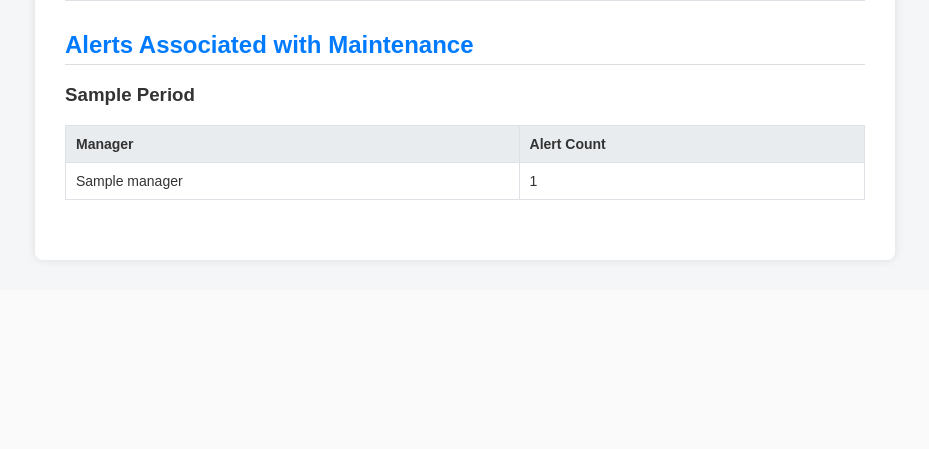
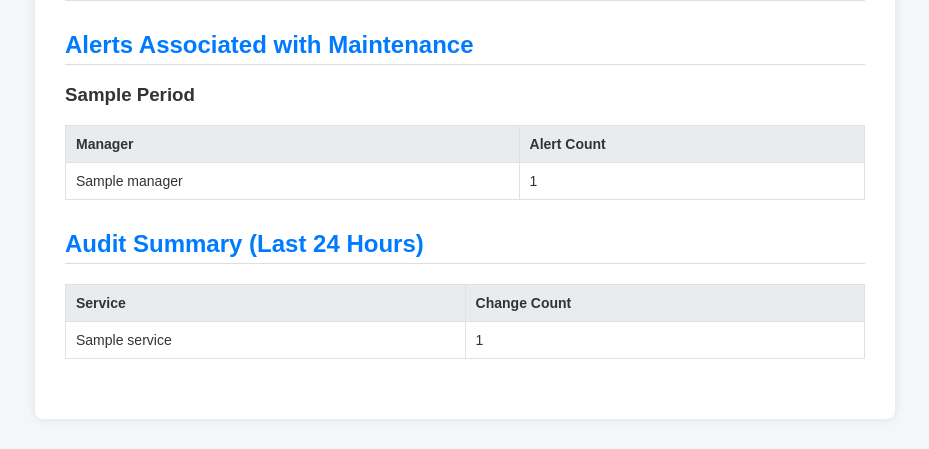
Before and after one commit to rohith-gunti/reporting-moogsoft, a Python web app: template templates/health_check.html in a window 1280 px wide. Shown: the part 1039-1488 px from the top of the page, without its empty margins (175-1104 px from the left). Before the commit the page ends 1302 px from the top, so only its background shows below. Run offline with Jinja, Linux system fonts and the light colour scheme; the template is opened without the code that fills it: most values are stand-ins (such as "Sample title", 1, 10 or a date in 2020).

Commit message:
Update health_check.html Audits

```diff
--- a/templates/health_check.html
+++ b/templates/health_check.html
@@ -268,6 +268,30 @@
     {% endif %}
     {% endfor %}
 </div>
+<!-- Audit Summary Section -->
+<div class="section">
+    <h2>Audit Summary (Last 24 Hours)</h2>
+    {% if audit_summary %}
+    <table>
+        <thead>
+            <tr>
+                <th>Service</th>
+                <th>Change Count</th>
+            </tr>
+        </thead>
+        <tbody>
+            {% for service, count in audit_summary.items() %}
+            <tr>
+                <td>{{ service }}</td>
+                <td>{{ count }}</td>
+            </tr>
+            {% endfor %}
+        </tbody>
+    </table>
+    {% else %}
+    <p>No audit changes detected in the last 24 hours.</p>
+    {% endif %}
+</div>
 
     </div>
 
```
